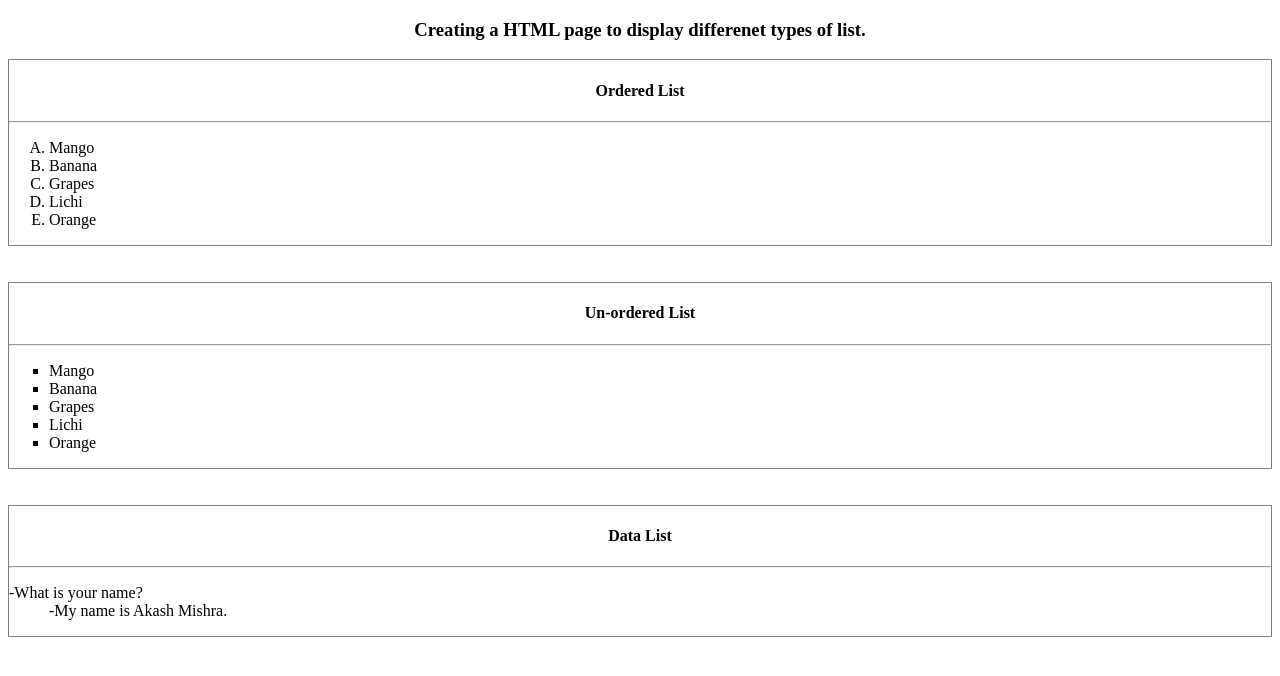
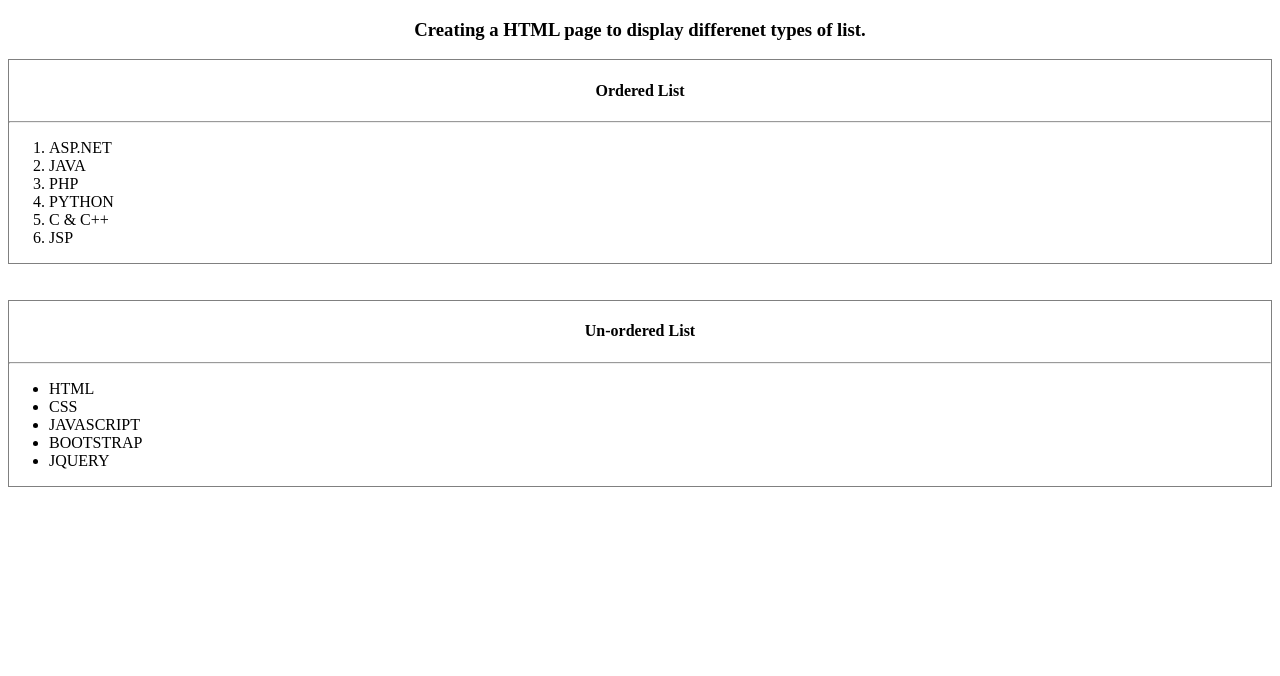
Before and after one commit to akashmishra-777/techpile_practice, a plain HTML site: page Day-3/3.2.html in a window 1280 px wide. Drawn offline with Linux system fonts and the light colour scheme.

Commit message:
this is the final commit of task 3.2

```diff
--- a/Day-3/3.2.html
+++ b/Day-3/3.2.html
@@ -11,23 +11,24 @@
 
         <div style="border: 1px solid gray;">
             <h4>Ordered List</h4><hr>
-            <ol type="A" style="text-align: left;">
-                <li>Mango</li>
-                <li>Banana</li>
-                <li>Grapes</li>
-                <li>Lichi</li>
-                <li>Orange</li>
+            <ol type="1" style="text-align: left;">
+                <li>ASP.NET</li>
+                <li>JAVA</li>
+                <li>PHP</li>
+                <li>PYTHON</li>
+                <li>C & C++</li>
+                <li>JSP</li>
             </ol>
         </div>
 <br><br>
         <div style="border: 1px solid gray;">
             <h4>Un-ordered List</h4><hr>
-            <ul type="square" style="text-align: left;">
-                <li>Mango</li>
-                <li>Banana</li>
-                <li>Grapes</li>
-                <li>Lichi</li>
-                <li>Orange</li>
+            <ul type="disc" style="text-align: left;">
+                <li>HTML</li>
+                <li>CSS</li>
+                <li>JAVASCRIPT</li>
+                <li>BOOTSTRAP</li>
+                <li>JQUERY</li>
             </ul>
         </div>
 <br><br>
@@ -36,12 +37,5 @@
 
     </center>
 
-    <div style="border: 1px solid gray;">
-        <h4 style="text-align: center;">Data List</h4><hr>
-        <dl><dt>-What is your name?</dt>
-            <dd>-My name is Akash Mishra.</dd>
-        </dl>
-
-    </div>
 </body>
 </html>
```
